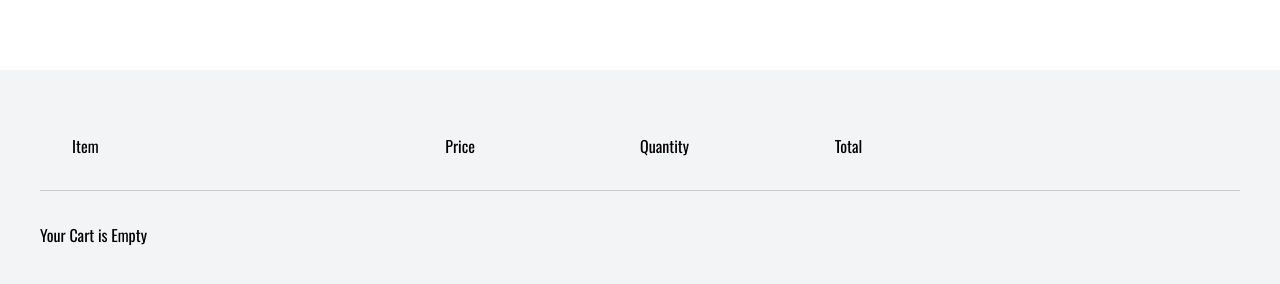
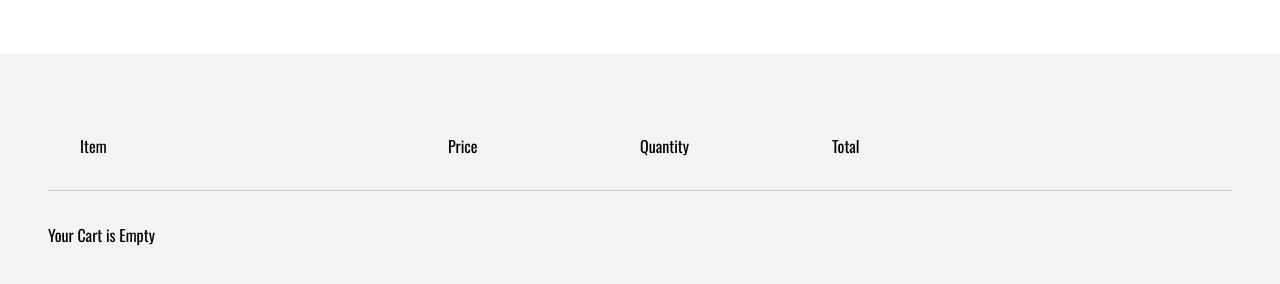
Before and after one commit to Peluhott/Shopping-Website, a React (Vite) app: page /cart in a window 1280 px wide. Shown: the part 218-502 px from the top of the page. Built offline with nearby package versions, Linux system fonts and the light colour scheme.

Commit message:
add padding to cart

```diff
--- a/src/Pages/ShoppingCart.css
+++ b/src/Pages/ShoppingCart.css
@@ -0,0 +1,3 @@
+.shop-content {
+    padding: 1rem 1rem;
+}
```
